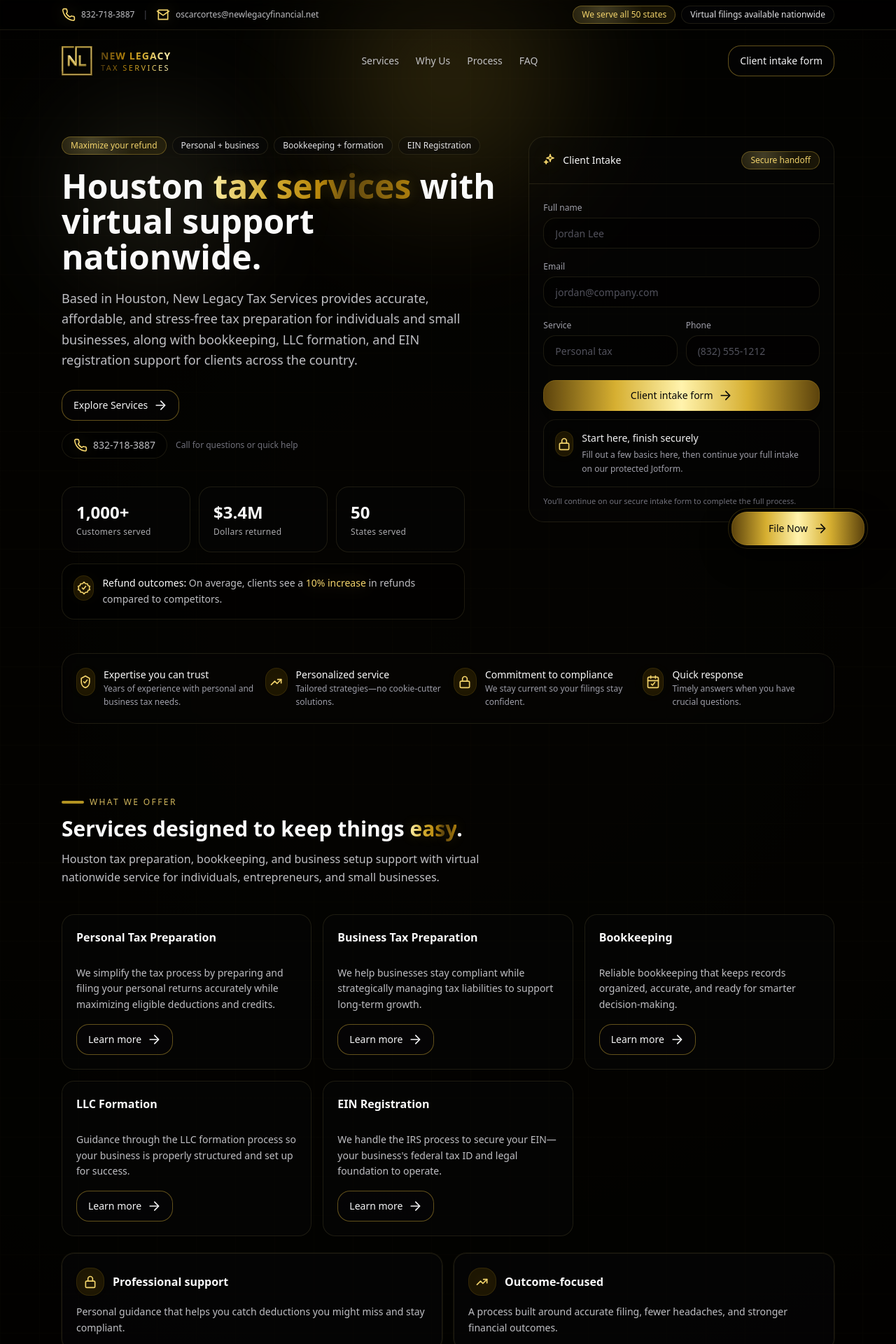
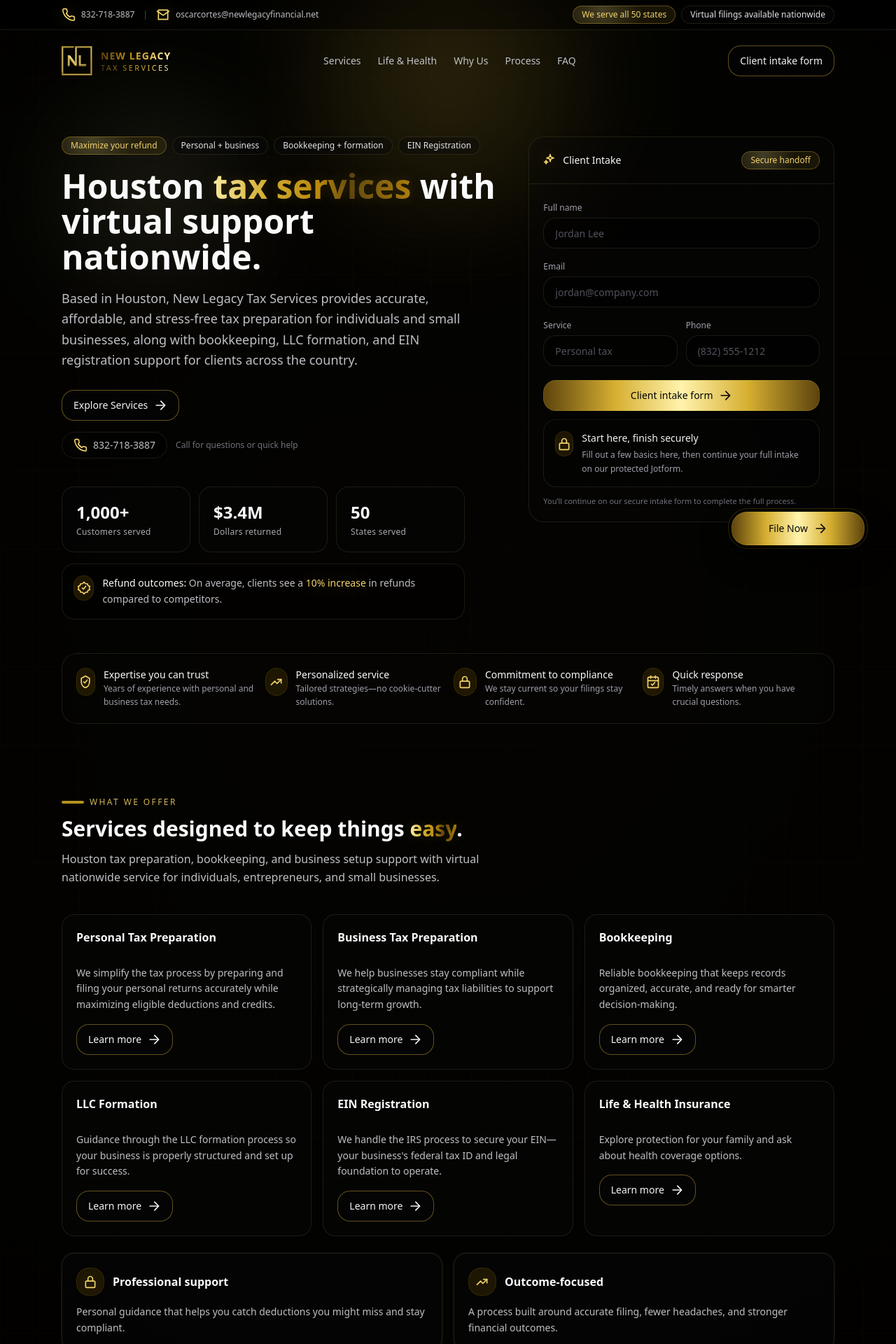
Before and after one commit to aterrazas1993/newlegacy-tax-site, a Next.js app: page / in a window 1280 px wide. Shown: the top 1920 px of the page at 70% size. Built offline with nearby package versions, Linux system fonts and the light colour scheme.

Commit message:
Add Life & Health insurance page and navigation

```diff
--- a/app/components/NewLegacyTaxServicesPrototype.tsx
+++ b/app/components/NewLegacyTaxServicesPrototype.tsx
@@ -660,6 +660,7 @@ export default function NewLegacyTaxServicesPrototype() {
             <nav className="hidden items-center gap-6 text-sm text-zinc-300/90 md:flex">
               {[
                 ["Services", "#services"],
+                ["Life & Health", "/life-health-insurance"],
                 ["Why Us", "#why"],
                 ["Process", "#process"],
                 ["FAQ", "#faq"],
@@ -673,6 +674,10 @@ export default function NewLegacyTaxServicesPrototype() {
                 </a>
               ))}
             </nav>
+
+            <a href="/life-health-insurance" className="rounded-full border border-[#6b4b0d] px-4 py-2 text-xs font-semibold text-[#f2d36b] hover:bg-[#0d0d0d] md:hidden">
+              Life & Health Insurance
+            </a>
 
             <div className="flex w-full flex-wrap items-center gap-2 sm:w-auto">
               <a
@@ -923,6 +928,11 @@ export default function NewLegacyTaxServicesPrototype() {
                   href={service.href}
                 />
               ))}
+              <Service
+                title="Life & Health Insurance"
+                desc="Explore protection for your family and ask about health coverage options."
+                href="/life-health-insurance"
+              />
             </div>
 
             <div className="mt-6 grid gap-4 md:grid-cols-2">
```
